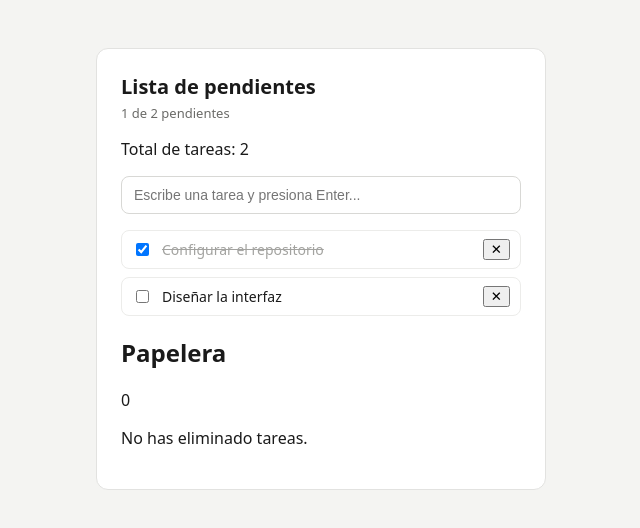
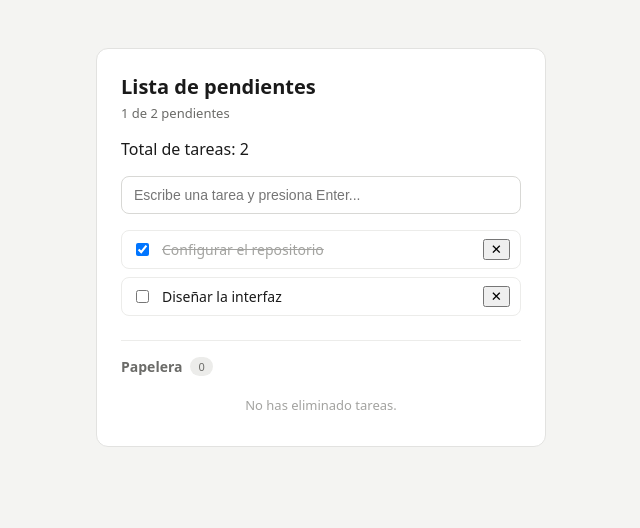
Before and after one commit to zwqui/to_do_list, a Next.js app: page / in a window 1280 px wide. Shown: the top 528 px of the page, without its empty margins (319-959 px from the left). Built offline with nearby package versions, Linux system fonts and the light colour scheme.

Commit message:
Trash can styles

```diff
--- a/app/globals.css
+++ b/app/globals.css
@@ -105,3 +105,102 @@ body {
   background: #fbe8e8;
   color: #c0392b;
 }
+
+.papelera {
+  margin-top: 24px;
+  padding-top: 16px;
+  border-top: 1px solid #ececea;
+}
+
+.encabezado-papelera {
+  display: flex;
+  align-items: center;
+  gap: 8px;
+  margin-bottom: 12px;
+}
+
+.encabezado-papelera h2 {
+  font-size: 14px;
+  font-weight: 600;
+  margin: 0;
+  color: #6b6b68;
+}
+
+.contador-papelera {
+  font-size: 11px;
+  background: #ececea;
+  color: #6b6b68;
+  border-radius: 999px;
+  padding: 2px 8px;
+}
+
+.boton-vaciar {
+  margin-left: auto;
+  border: none;
+  background: transparent;
+  color: #999;
+  font-size: 12px;
+  cursor: pointer;
+  padding: 4px 6px;
+  border-radius: 6px;
+}
+
+.boton-vaciar:hover {
+  background: #fbe8e8;
+  color: #c0392b;
+}
+
+.papelera-vacia {
+  font-size: 13px;
+  color: #a3a3a0;
+  text-align: center;
+  margin: 0;
+  padding: 8px 0;
+}
+
+.lista-papelera {
+  list-style: none;
+  margin: 0;
+  padding: 0;
+  display: flex;
+  flex-direction: column;
+  gap: 6px;
+}
+
+.fila-eliminada {
+  display: flex;
+  align-items: center;
+  gap: 10px;
+  padding: 6px 10px;
+  border: 1px dashed #e2e2e0;
+  border-radius: 8px;
+  background: #fafaf9;
+}
+
+.texto-eliminado {
+  flex: 1;
+  font-size: 13px;
+  color: #a3a3a0;
+  text-decoration: line-through;
+}
+
+.hora-eliminada {
+  font-size: 11px;
+  color: #c4c4c1;
+}
+
+.boton-restaurar {
+  width: 26px;
+  height: 26px;
+  border: none;
+  background: transparent;
+  color: #999;
+  font-size: 14px;
+  border-radius: 6px;
+  cursor: pointer;
+}
+
+.boton-restaurar:hover {
+  background: #e8f3ec;
+  color: #2e7d4f;
+}
```
